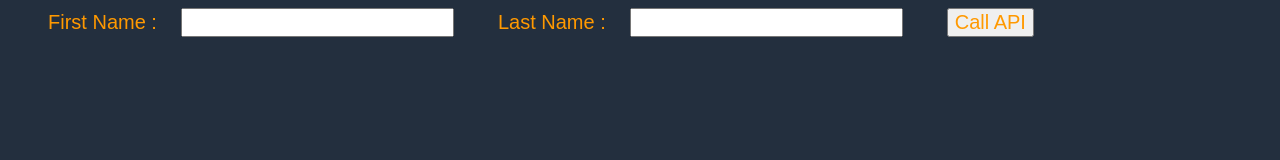
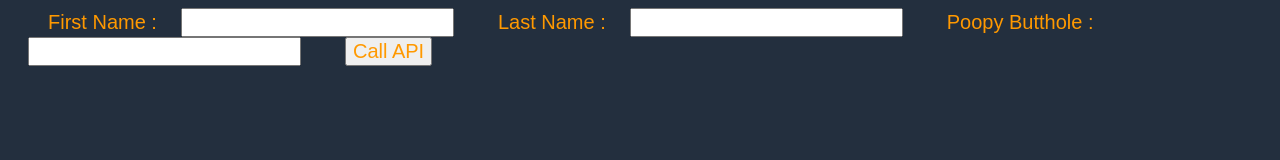
Before and after one commit to fattswindstorm/amp-web-app, a plain HTML site: page index.html in a window 1280 px wide. Drawn offline with Linux system fonts and the light colour scheme.

Commit message:
Poopy Butthole

```diff
--- a/index.html
+++ b/index.html
@@ -51,6 +51,8 @@
         <input type="text" id="fName">
         <label>Last Name :</label>
         <input type="text" id="lName">
+        <label>Poopy Butthole :</label>
+        <input type="text" id="pbhole">
         <!-- set button onClick method to call function we defined passing input values as parameters -->
         <button type="button" onclick="callAPI(document.getElementById('fName').value,document.getElementById('lName').value)">Call API</button>
     </form>
```
